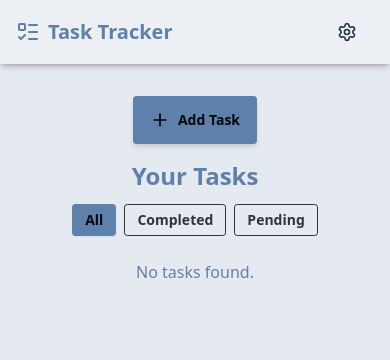
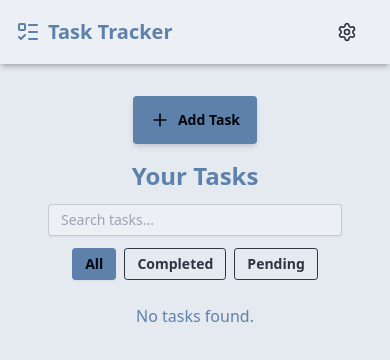
Before and after one commit to prachi1025/TaskTrackerApp, a React (Vite) app: page / in a window 390 px wide. Shown: the top 360 px of the page. Built offline with nearby package versions, Linux system fonts and the light colour scheme.

Commit message:
Add search functionality to TaskList
Introduced a TaskSearch component for real-time searching of tasks and integrated it into TaskList. Updated TaskList to filter tasks based on both search query and completion status. Also added toast notification for task deletion in useTaskStore.

```diff
--- a/src/components/TaskList.jsx
+++ b/src/components/TaskList.jsx
@@ -1,7 +1,7 @@
 /**
  * TaskList Component
  * Displays tasks in a responsive Pinterest-style Masonry layout
- * Includes a modal confirmation for clearing all tasks
+ * Includes search, filter, and modal confirmation for clearing all tasks
  * @component
  */
 
@@ -9,37 +9,65 @@ import { useState } from "react";
 import Masonry from "react-masonry-css";
 import TaskItem from "./TaskItem";
 import { useTaskStore } from "../store/useTaskStore.js";
+import TaskSearch from "./TaskSearch.jsx";
 import toast from "react-hot-toast";
 
 const TaskList = ({ tasks, onDelete, onToggle, onEdit }) => {
   const [filter, setFilter] = useState("All");
+  const [searchQuery, setSearchQuery] = useState("");
   const { clearTasks } = useTaskStore();
 
-  // 🔸 Modal visibility state
+  // Modal visibility state
   const [showModal, setShowModal] = useState(false);
 
+  /**
+   * handles clearing all tasks
+   */
   const handleClearTasks = () => {
     if (tasks.length === 0) return toast.error("No tasks to clear!");
-    setShowModal(true); // Open modal instead of confirm()
+    setShowModal(true);
   };
 
+  /**
+   * function to confirm clearing all tasks
+   */
   const confirmClearAll = () => {
     clearTasks();
     toast.success("All tasks cleared!");
     setShowModal(false);
   };
 
+  /**
+   * function to cancel clearing all tasks
+   */
   const cancelClearAll = () => {
     setShowModal(false);
   };
 
+  // Real-time search handler
+  const handleSearch = (query) => {
+    setSearchQuery(query);
+  };
+
+  /**
+   * Filters and searches tasks based on current filter and search query
+   * @returns {Array} - filtered and searched tasks
+   */
   const filteredTasks = tasks.filter((task) => {
-    if (filter === "Completed") return task.completed;
-    if (filter === "Pending") return !task.completed;
-    return true;
+    // Filter logic
+    const matchesFilter =
+      filter === "All" ||
+      (filter === "Completed" && task.completed) ||
+      (filter === "Pending" && !task.completed);
+    // Search logic
+    const matchesSearch =
+      task.name.toLowerCase().includes(searchQuery.toLowerCase()) ||
+      task.desc.toLowerCase().includes(searchQuery.toLowerCase());
+
+    return matchesFilter && matchesSearch;
   });
 
-  // Masonry breakpoints for responsive layout
+  // Masonry breakpoints
   const breakpointColumnsObj = {
     default: 4,
     1100: 3,
@@ -49,12 +77,17 @@ const TaskList = ({ tasks, onDelete, onToggle, onEdit }) => {
 
   return (
     <div className="p-4 sm:p-6 w-full relative">
-      {/* header and filter Row */}
+      {/* Header row with Search and Filters */}
       <div className="flex flex-col sm:flex-row sm:items-center sm:justify-between mb-6 gap-3">
         <h2 className="text-2xl font-semibold text-primary text-center sm:text-left">
           Your Tasks
         </h2>
 
+        {/* Search Bar */}
+        <div className="flex flex-col sm:flex-row sm:items-center gap-3 w-full sm:w-auto">
+          <TaskSearch onSearch={handleSearch} />
+
+          {/* Filters */}
           <div className="flex justify-center sm:justify-end gap-2">
             {["All", "Completed", "Pending"].map((type) => (
               <button
@@ -68,7 +101,7 @@ const TaskList = ({ tasks, onDelete, onToggle, onEdit }) => {
               </button>
             ))}
 
-          {/* Clear All Tasks Button */}
+            {/* Clear All Button */}
             {tasks.length > 0 && (
               <button
                 onClick={handleClearTasks}
@@ -79,6 +112,7 @@ const TaskList = ({ tasks, onDelete, onToggle, onEdit }) => {
             )}
           </div>
         </div>
+      </div>
 
       {/* Masonry grid */}
       {filteredTasks.length === 0 ? (
@@ -86,7 +120,7 @@ const TaskList = ({ tasks, onDelete, onToggle, onEdit }) => {
       ) : (
         <Masonry
           breakpointCols={breakpointColumnsObj}
-          className="flex w-auto -ml-4" // fixes column spacing
+          className="flex w-auto -ml-4"
           columnClassName="masonry-column pl-4 flex flex-col gap-4"
         >
           {filteredTasks.map((task) => (
@@ -126,4 +160,4 @@ const TaskList = ({ tasks, onDelete, onToggle, onEdit }) => {
   );
 };
 
-export default TaskList;
+export default TaskList
--- /dev/null
+++ b/src/components/TaskSearch.jsx
@@ -0,0 +1,29 @@
+/**
+ * TaskSearch Component
+ * Handles real-time searching of tasks
+ * @component
+ */
+
+import { useState } from "react";
+
+const TaskSearch = ({ onSearch }) => {
+  const [query, setQuery] = useState("");
+
+  const handleChange = (e) => {
+    const value = e.target.value;
+    setQuery(value);
+    onSearch(value);
+  };
+
+  return (
+    <input
+      type="text"
+      placeholder="Search tasks..."
+      value={query}
+      onChange={handleChange}
+      className="input input-bordered input-sm w-full sm:w-64 rounded-l shadow-sm focus:ring-2 focus:ring-primary outline-none"
+    />
+  );
+};
+
+export default TaskSearch
--- a/src/store/useTaskStore.js
+++ b/src/store/useTaskStore.js
@@ -6,10 +6,8 @@
 
 import { create } from "zustand";
 import { getFormattedDateTime } from "../utils/date-time.js";
-import {
-  loadTasksFromLocalStorage,
-  saveTasksToLocalStorage,
-} from "../utils/local-storage.js";
+import { loadTasksFromLocalStorage, saveTasksToLocalStorage } from "../utils/local-storage.js";
+import toast from "react-hot-toast";
 
 /**
  * Zustand store for managing tasks.
@@ -66,6 +64,7 @@ export const useTaskStore = create((set, get) => ({
     const updatedTasks = get().tasks.filter((task) => task.id !== id);
     saveTasksToLocalStorage(updatedTasks);
     set({ tasks: updatedTasks });
+    toast.success("Task deleted!");
   },
 
   /**
```
Lines whose indentation alone changed are shown as unchanged.
